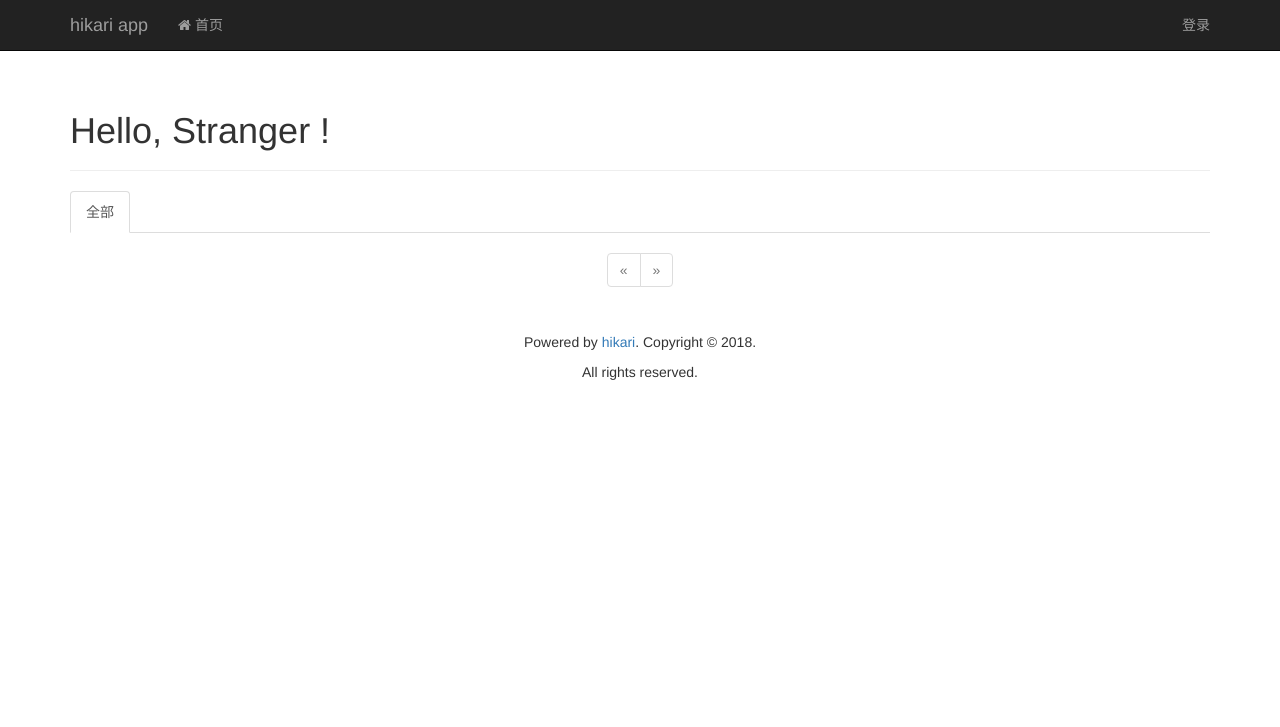
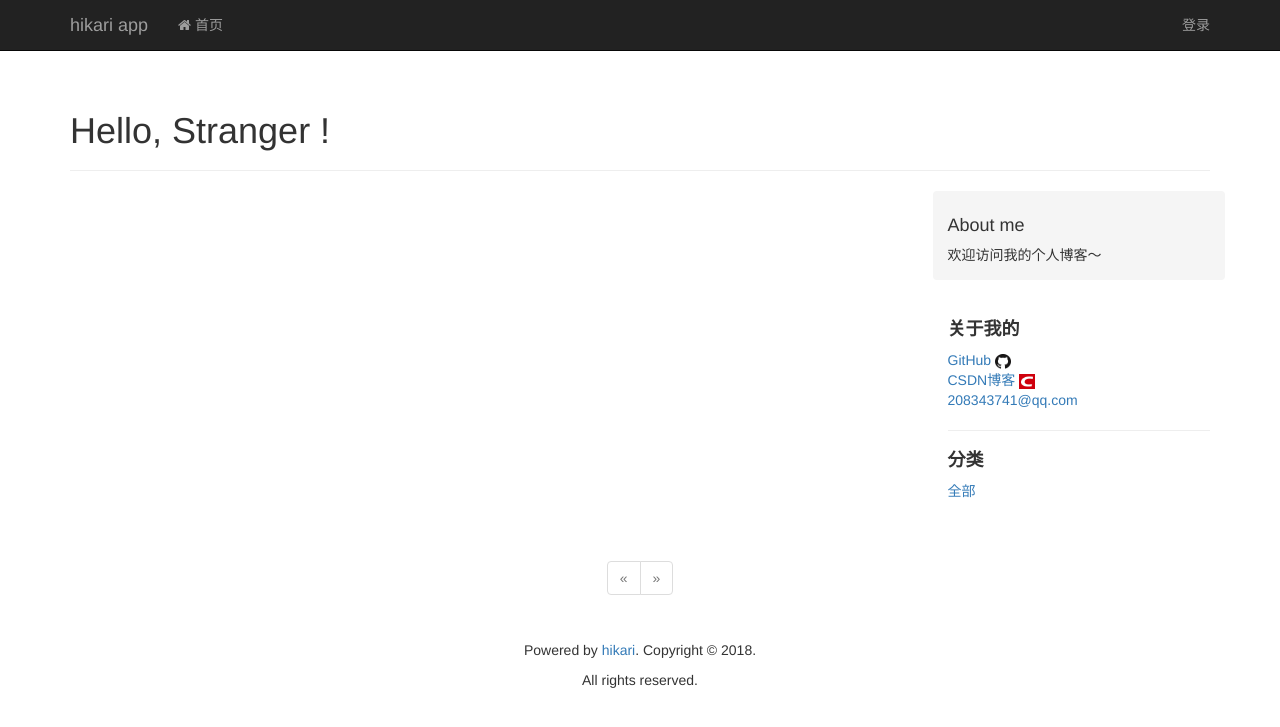
Before and after one commit to hoshizorahikari/hello, a Flask app: page / in a window 1280 px wide. Shown: the top 727 px of the page. Run offline with Flask 2, Linux system fonts and the light colour scheme; data that the repository does not hold is empty; parts of the project's set-up code (start-up, migrations or seed data) failed here and were passed over; some libraries are stand-ins or nearby versions.

Commit message:
180523 night

```diff
--- a/app/auth/views.py
+++ b/app/auth/views.py
@@ -13,15 +13,20 @@ def login():
     if form.validate_on_submit():
         # 根据输入邮箱查询用户
         user = User.query.filter_by(email=form.email.data.lower()).first()
+
         # 如果用户存在且密码正确
         if user and user.verify_password(form.password.data):
-            login_user(user, form.remember_me.data)
-            nxt = request.args.get('next')
-            # 没有next重定向到首页
-            if nxt is None or not nxt.startswith('/'):
-                nxt = url_for('main.index')
-            return redirect(nxt)
-        flash('用户名或密码错误！')  # 认证失败
+            if user.disabled:
+                flash('你的账号已被和谐！')
+            else:
+                login_user(user, form.remember_me.data)
+                nxt = request.args.get('next')
+                # 没有next重定向到首页
+                if nxt is None or not nxt.startswith('/'):
+                    nxt = url_for('main.index')
+                return redirect(nxt)
+        else:
+            flash('用户名或密码错误！')  # 认证失败
     return render_template('auth/login.html', form=form)
 
 
--- a/app/fake.py
+++ b/app/fake.py
@@ -93,7 +93,7 @@ def gen_fake_comments(count=100):
 
 
 def gen_fake_tags(count=3):
-    n = Tag.query, count()
+    n = Tag.query.count()
     if n == 0:
         lst = ['Java', 'Python', 'JavaScript', 'C++',
                'C', 'Data Structure', 'HTML', 'Flask']
@@ -106,6 +106,6 @@ def gen_fake_tags(count=3):
     for b in blogs:
         for i in range(randint(1, count)):
             t = Tag.query.offset(randint(0, n - 1)).first()
-            t.blogs.append(b)
-            db.session.add(t)
+            b.tags.append(t)
+            db.session.add(b)
             db.session.commit()
--- a/app/main/views.py
+++ b/app/main/views.py
@@ -24,10 +24,11 @@ def index():
     pagination = query.order_by(Blog.timestamp.desc()).paginate(
         page, per_page=current_app.config['BLOGS_PER_PAGE'], error_out=False)
     blogs = pagination.items
+    tags=Tag.query.all()
 
     # 按时间戳降序, 最近的靠前
     # blogs = Blog.query.order_by(Blog.timestamp.desc()).all()
-    return render_template('index.html', blogs=blogs, summary=True,
+    return render_template('index.html', blogs=blogs, summary=True,tags=tags,
                            show_followed=show_followed, pagination=pagination)
 
 
@@ -40,15 +41,12 @@ def create_blog():
         blog = Blog(body=form.body.data, title=form.title.data,
                     author=current_user._get_current_object())
         tags = form.tags.data.split('|')
-        for i in tags:
-            t = i.strip()
-            if t:  # 非空字符串
-                tag = Tag.query.filter_by(name=t).first()
-                if tag is None:  # 标签不存在,创建之
-                    tag = Tag(name=t)
-                tag.blogs.append(blog)  # 都在Tag一端操作
-                db.session.add(tag)
-
+        tags=[x.strip() for x in tags]
+        # for i in tags:
+        #     t = i.strip()
+        #     if t:  # 非空字符串
+        #         blog.add_tag(t)
+        blog.add_tags(tags)
         db.session.add(blog)
         db.session.commit()
         return redirect(url_for('.blog', id=blog.id))
@@ -140,16 +138,10 @@ def edit(id):
         b.title = form.title.data
 
         tags = form.tags.data.split('|')
-        for i in tags:
-            t = i.strip()
-            if t:  # 非空字符串
-                tag = Tag.query.filter_by(name=t).first()
-                if tag is None:  # 标签不存在,创建之
-                    tag = Tag(name=t)
-                # tag.blogs.append(blog)  # 都在Tag一端操作
-                # db.session.add(tag)
-
-        db.session.add(blog)
+        tags=[x.strip() for x in tags]
+        b.clear_tags() # 暴力方法, 清空所有标签,再添加全部
+        b.add_tags(tags)
+        db.session.add(b)
         db.session.commit()
 
         db.session.add(b)
@@ -158,6 +150,7 @@ def edit(id):
         return redirect(url_for('.blog', id=b.id))
     form.body.data = b.body
     form.title.data = b.title
+    form.tags.data='|'.join([t.name for t in b.tags])
     return render_template('edit_blog.html', form=form)
 
 
--- a/app/static/main.css
+++ b/app/static/main.css
@@ -3,7 +3,8 @@
 } */
 
 /* 个人资料头像缩略图 */
-a:hover{
+
+a:hover {
     text-decoration: none;
 }
 
@@ -62,6 +63,7 @@ div.blog-content {
 }
 
 /* 文章作者头像 */
+
 .auther-thumbnail {
     position: absolute;
     max-width: 40px;
@@ -76,21 +78,30 @@ div.pagination_box {
 }
 
 /* markdown预览框 */
+
 div.flask-pagedown-preview {
     margin: 10px 0px 10px 0px;
     border: 1px solid #e0e0e0;
     padding: 4px;
 }
+
 /* markdown预览和博客文章的h1,h2,h3样式 */
-div.flask-pagedown-preview h1,.blog-body h1 {
+
+div.flask-pagedown-preview h1,
+.blog-body h1 {
     font-size: 200%;
 }
-div.flask-pagedown-preview h2,.blog-body h2 {
+
+div.flask-pagedown-preview h2,
+.blog-body h2 {
     font-size: 160%;
 }
-div.flask-pagedown-preview h3,.blog-body h3 {
+
+div.flask-pagedown-preview h3,
+.blog-body h3 {
     font-size: 125%;
 }
+
 /*
 .blog-body h1 {
     font-size: 140%;
@@ -102,15 +113,21 @@ div.flask-pagedown-preview h3,.blog-body h3 {
     font-size: 120%;
 }
 */
+
 div.blog-footer {
     text-align: right;
 }
 
 /* 关注者 */
-table.followers tr, table.users tr,table.article tr{
+
+table.followers tr,
+table.users tr,
+table.article tr {
     border-bottom: 1px solid #e0e0e0;
 }
-.user_img, .follow_img{
+
+.user_img,
+.follow_img {
     max-width: 30px;
     max-height: 30px;
 }
@@ -118,28 +135,34 @@ table.followers tr, table.users tr,table.article tr{
 div.blog-tabs {
     margin-top: 16px;
 }
+
 div.blog-tabs ul.blog_box {
     margin: 0px;
     border-top: none;
 }
 
 /* 评论 */
+
 ul.comment_box {
     list-style-type: none;
     padding: 0px;
     margin: 16px 0px 0px 0px;
 }
+
 ul.comment_box li.comment {
     margin-left: 32px;
     padding: 8px;
     border-bottom: 1px solid #e0e0e0;
 }
+
 ul.comment_box li.comment:nth-child(1) {
     border-top: 1px solid #e0e0e0;
 }
+
 ul.comment_box li.comment:hover {
     background-color: #f0f0f0;
 }
+
 div.comment-date {
     color: #999999;
     float: right;
@@ -148,18 +171,21 @@ div.comment-date {
 div.comment-author {
     font-weight: bold;
 }
+
 div.comment-thumbnail {
     position: absolute;
 }
+
 div.comment-content {
     margin-left: 48px;
     min-height: 48px;
 }
+
 div.comment-form {
     margin: 16px 0px 16px 32px;
 }
 
-div.base-footer{
+div.base-footer {
     margin-top: 20px;
     text-align: center;
 }
@@ -170,22 +196,58 @@ div.base-footer{
     right: 5%;
     height: 36px;
     width: 36px;
-    border-radius: 50%; /*圆形*/
+    border-radius: 50%;
+    /*圆形*/
     border: 2px solid #fff;
     background-color: #34495e;
     top: auto;
-    display:none;
+    display: none;
     cursor: pointer;
     color: #fff;
     opacity: .4;
-    z-index:9999; /*置顶?*/
+    z-index: 9999;
+    /*置顶?*/
 }
-#to-top:hover{
-    opacity: .9; /*鼠标悬浮颜色变深*/
+
+#to-top:hover {
+    opacity: .9;
+    /*鼠标悬浮颜色变深*/
 }
+
 #to-top i {
     font-size: 18px;
     line-height: 30px;
     text-align: center;
     display: block;
 }
+
+div.tags {
+    float: left;
+}
+
+div.pagination {
+    text-align: center;
+}
+
+/* Sidebar modules for boxing content */
+.sidebar-module {
+    padding: 15px;
+    margin: 0 -15px 15px;
+  }
+  .sidebar-module-inset {
+    padding: 15px;
+    background-color: #f5f5f5;
+    border-radius: 4px;
+  }
+  .sidebar-module-inset p:last-child,
+  .sidebar-module-inset ul:last-child,
+  .sidebar-module-inset ol:last-child {
+    margin-bottom: 0;
+  }
+/*
+ *  About me
+ */
+ .github {
+    width:6%;
+    height:6%;
+}
--- a/app/templates/_blogs.html
+++ b/app/templates/_blogs.html
@@ -1,4 +1,4 @@
-<ul class="blog_box">
+<ul class="blog_box col-md-8">
     {% for blog in blogs %}
         <li class="blog">
 
@@ -19,7 +19,14 @@
                         {{ blog.author.username }}
                     </a>
                 </div>
-                <h2><a href="{{ url_for('.blog',id=blog.id) }}">{{ blog.title }}</a></h2>
+
+                <h3 style=><a href="{{ url_for('.blog',id=blog.id) }}">{{ blog.title }}</a></h3>
+
+
+
+
+
+
                 <div class="blog-body">
                     {% if summary %}
                         {% if blog.body_html %}
@@ -48,6 +55,14 @@
                         <span class="label label-danger">和谐</span>
                     </a>
                     {% endif %#}
+                    {% if not summary %}
+                    <div class="tags">
+                        {% for tag in blog.tags %}
+                        <span class="label label-{{ tag.style }}">{{ tag.name }}</span>&nbsp;
+                        {% endfor %}
+                    </div>
+                    {% endif %}
+
 
 
                     {% if current_user == blog.author %}
@@ -71,6 +86,7 @@
 
 
             </div>
+
         </li>
 
     {% endfor %}
--- a/app/templates/_comments.html
+++ b/app/templates/_comments.html
@@ -1,4 +1,4 @@
-<ul class="comment_box">
+<ul class="comment_box col-md-8">
     {% for c in comments %}
     <li class="comment">
         {# 评论者头像 #}
--- a/app/templates/blog.html
+++ b/app/templates/blog.html
@@ -10,6 +10,7 @@
 <h3>该文章由于很黄很暴力已被送回火星...</h3>
 {% else %}
     {% include '_blogs.html' %}
+    <div class="col-md-8">
 
     <h4 id="comments">评论</h4>
     {# 需要有评论权限 #}
@@ -18,9 +19,10 @@
             {{ wtf.quick_form(form) }}
         </div>
     {% endif %}
+    </div>
     {% include '_comments.html' %}
     {% if pagination %}
-        <div class="pagination">
+        <div class="pagination col-md-8">
             {{ macros.pagination_widget(pagination, '.blog', fragment='#comments', id=blogs[0].id) }}
         </div>
     {% endif %}
--- a/app/templates/index.html
+++ b/app/templates/index.html
@@ -18,15 +18,45 @@
 
 
 {# 选项卡,显示全部文章or关注的大神的文章#}
-<div class="blog-tabs">
-    <ul class="nav nav-tabs">
+<div class="blog-tabs row">
+    {#<ul class="nav nav-tabs">
         <li{% if not show_followed %} class="active"{% endif %}><a href="{{ url_for('.show_all') }}">全部</a></li>
         {% if current_user.is_authenticated %}
         <li{% if show_followed %} class="active"{% endif %}><a href="{{ url_for('.show_followed') }}">我关注的人</a></li>
         {% endif %}
-    </ul>
+    </ul>#}
     {# 显示博客文章的ul #}
     {% include '_blogs.html' %}
+    <div class="col-sm-3 col-sm-offset-1 blog-sidebar">
+        <div class="sidebar-module sidebar-module-inset">
+            <h4>About me</h4>
+            <p>欢迎访问我的个人博客～</p>
+        </div>
+        <div class="sidebar-module">
+                <h4><b>关于我的</b></h4>
+                <ol class="list-unstyled">
+                    <li><a href="https://github.com/hoshizorahikari" target="_blank">
+                        GitHub
+                        <img class="github" src="{{ url_for('static', filename='github.ico') }}"></a>
+                    </li>
+                    <li><a href="http://blog.csdn.net/" target="_blank">CSDN博客
+                        <img class="github" src="{{ url_for('static', filename='csdn.ico') }}"></a>
+                    </li>
+                    <li><a href="mailto:208343741@qq.com">208343741@qq.com</a></li>
+                </ol>
+                <hr>
+                <h4><b>分类</b></h4>
+                <ol class="list-unstyled">
+                    <li><a href="{{ url_for('main.index')}}">全部</a></li>
+                    {% for t in tags %}
+                    <li><a href="{{ url_for('main.index')}}">{{ t.name }}&nbsp;({{ t.blogs.count() }})</a></li>
+                    {% endfor %}
+                </ol>
+            </div>
+
+    </div>
+
+
 </div>
 
 
@@ -34,7 +64,7 @@
 
 {# 分页 #}
 {%  if pagination %}
-    <div class="pagination_box">
+    <div class="pagination_box col-md-8">
         {{ macros.pagination_widget(pagination,'.index') }}
     </div>
 {% endif %}
--- a/app/templates/user.html
+++ b/app/templates/user.html
@@ -86,7 +86,7 @@
 <h3>{{ user.username }}的文章</h3>
 {% include '_blogs.html'%}
 {%  if pagination %}
-    <div class="pagination_box">
+    <div class="pagination_box col-md-8">
         {{ macros.pagination_widget(pagination, '.user', username=user.username) }}
     </div>
 {% endif %}
--- a/config.py
+++ b/config.py
@@ -10,10 +10,10 @@ with open('mail.hikari') as f:
 
 
 def get_db_url(a):
+    return os.environ.get('{}DATABASE_URL'.format(a.upper())) or \
+        'sqlite:///{}'.format(os.path.join(basedir, '{}data.sqlite'.format(a)))
     # return os.environ.get('{}DATABASE_URL'.format(a.upper())) or \
-    #     'sqlite:///{}'.format(os.path.join(basedir, '{}data.sqlite'.format(a)))
-    return os.environ.get('{}DATABASE_URL'.format(a.upper())) or \
-        'mysql+pymysql://root:mysql@localhost:3306/{}myblog'.format(a)
+    #     'mysql+pymysql://root:mysql@localhost:3306/{}myblog'.format(a)
 
 
 class Config():  # 父类通用配置
--- a/manage.py
+++ b/manage.py
@@ -10,7 +10,7 @@ if os.environ.get('FLASK_COVERAGE'):
 
 from flask_migrate import Migrate, MigrateCommand
 from app import create_app, db
-from app.models import User, Role, Permission, Blog, Comment, Follow
+from app.models import User, Role, Permission, Blog, Comment, Follow,Tag
 import app.fake as fake
 from flask_script import Manager, Shell
 
@@ -26,7 +26,7 @@ migrate = Migrate(app, db)
 
 
 def make_shell_context():
-    return dict(app=app, db=db, User=User, Role=Role, Permission=Permission, Blog=Blog, fake=fake, Comment=Comment)
+    return dict(app=app, db=db, User=User, Role=Role, Permission=Permission, Blog=Blog, fake=fake, Comment=Comment,Tag=Tag)
 
 
 manager.add_command("shell", Shell(make_context=make_shell_context))
@@ -91,6 +91,7 @@ def deploy():
     fake.gen_fake_blogs(300)
     fake.gen_follows(1000)
     fake.gen_fake_comments(1000)
+    fake.gen_fake_tags()
 
 
 def init():
--- a/sqlite_helper.py
+++ b/sqlite_helper.py
@@ -38,8 +38,8 @@ class SQLiteHelper():
 
 if __name__ == '__main__':
     s = SQLiteHelper('dev_data.sqlite')
-    s.execute("UPDATE blogs set summary='no summary'")
-    ret= s.query("select summary from blogs")
+    s.execute("delete from tags where id=9")
+    ret= s.query("select * from tags")
     if ret:
         for tup in ret:
             print(tup)
```
Also changed, not shown: app/models.py (+43 -17 lines), app/static/csdn.ico (added), app/static/github.ico (added), 1 other file.
